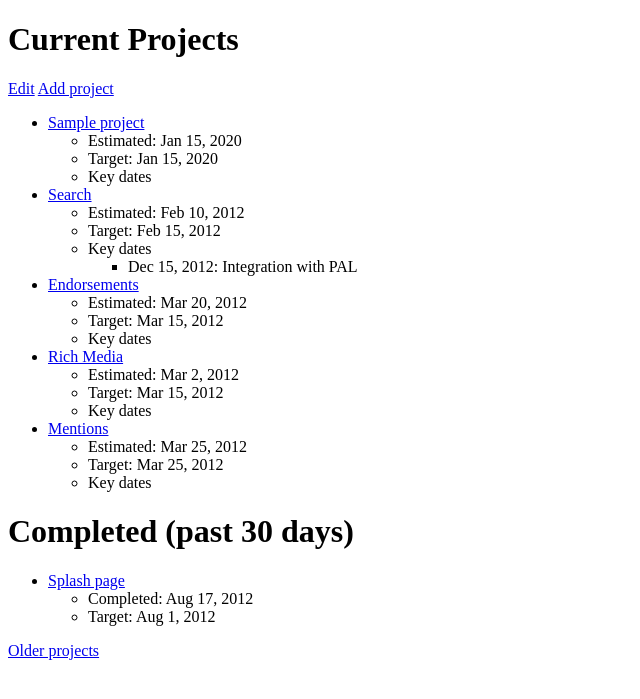
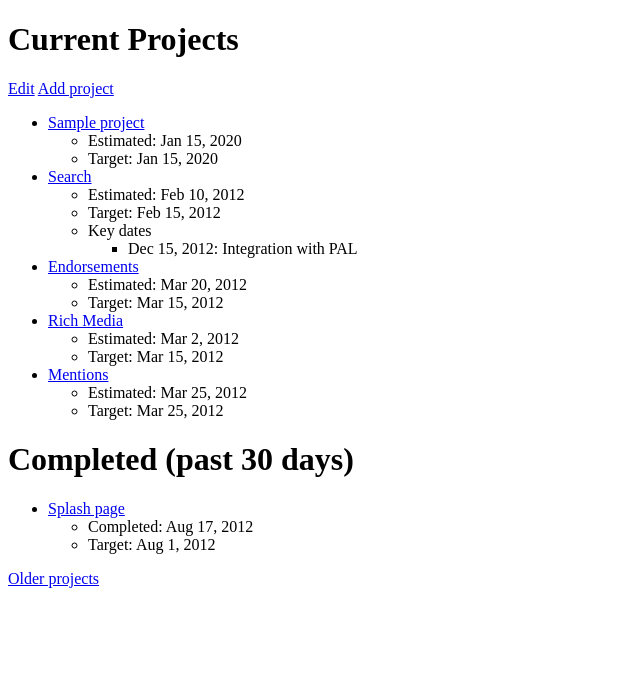
Before and after one commit to rjose/dovetail, a Flask app: page /projects in a window 1280 px wide. Shown: the top 699 px of the page, without its empty margins (0-640 px from the left). Run offline with Flask 2, Linux system fonts and the light colour scheme; tables that the repository leaves empty hold one stand-in row (values such as "Sample post").

Commit message:
Changed: only show key dates for project if they exist

```diff
--- a/dovetail/templates/projects.html
+++ b/dovetail/templates/projects.html
@@ -10,16 +10,20 @@
 
 <ul>
 {% for project in projects %}
+    {% set key_dates = project.get('key_dates', [])  %}
   <li><a href={{ project.get('detail_url', '') }}>{{ project.get('title', '') }}</a></li>
     <ul>
       <li>Estimated: {{ project.get('est_date', '') }}</li>
       <li>Target: {{ project.get('target_date', '') }}</li>
+
+      {% if key_dates  %}
       <li>Key dates</li>
       <ul>
-        {% for d in project.get('key_dates', []) %}
+        {% for d in key_dates %}
           <li>{{ d[1] }}: {{ d[0] }}</li>
         {% endfor %}
       </ul>
+      {% endif  %}
     </ul>
 {% endfor %}
 </ul>
```
